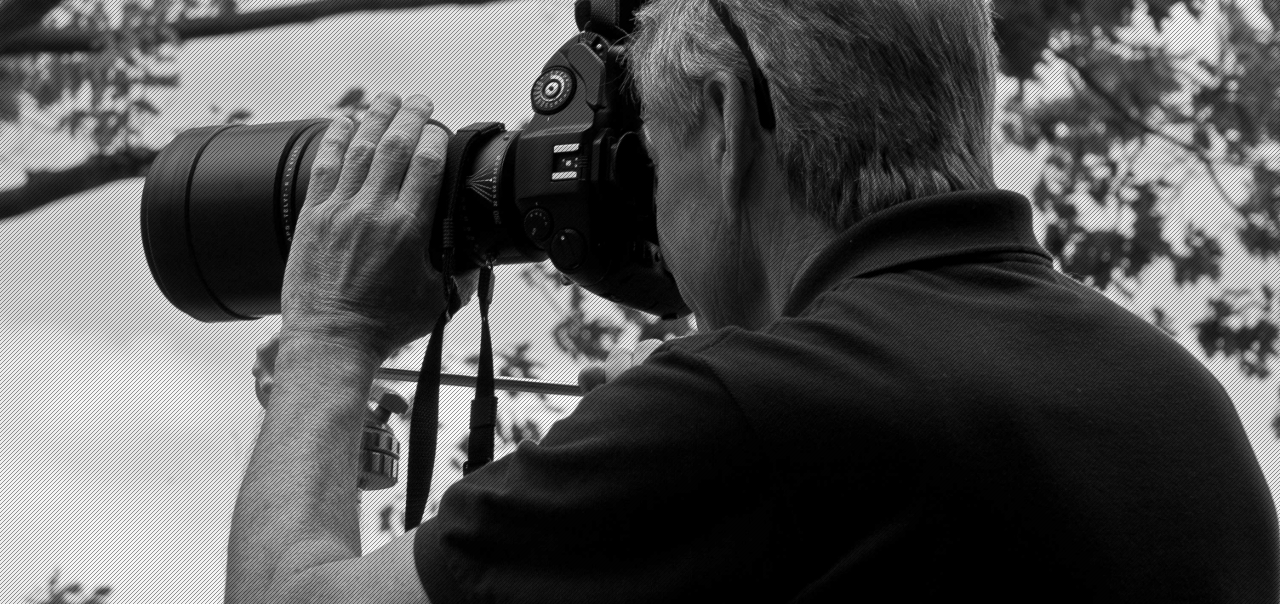
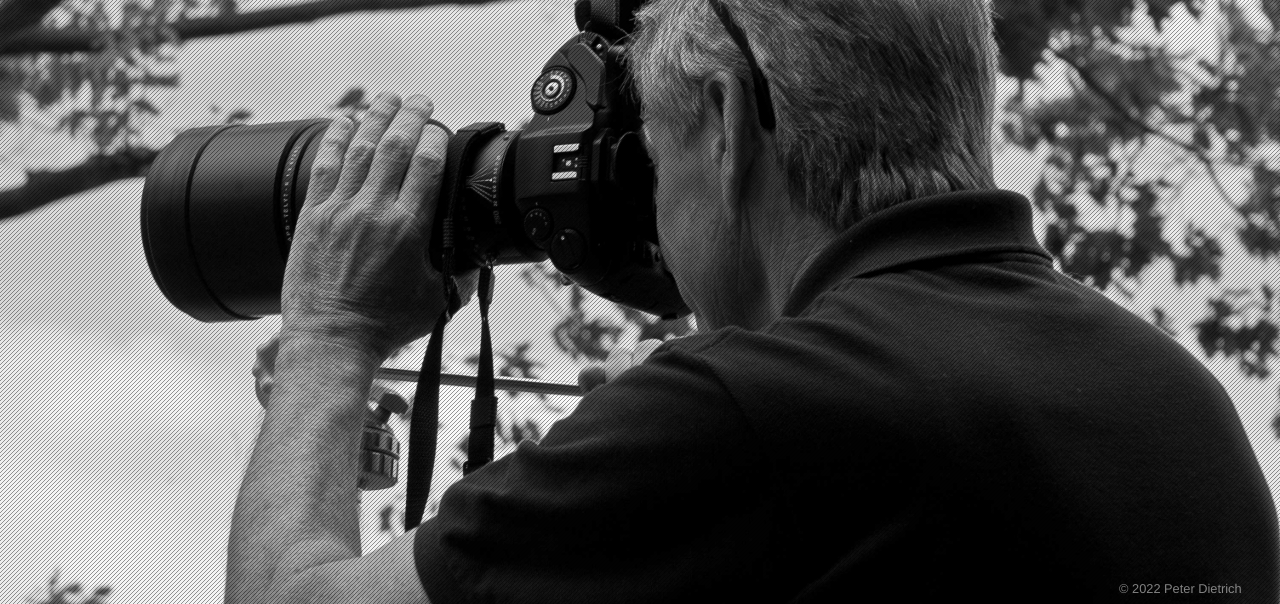
Before and after one commit to danieldietrich/peterdietrich, a plain HTML site: page index.html in a window 1280 px wide. Shown: the part 196-800 px from the top of the page. Drawn offline with Linux system fonts and the light colour scheme.

Commit message:
Added footer

```diff
--- a/index.html
+++ b/index.html
@@ -15,6 +15,12 @@
     <div id="title">
       <a class="title gradient-text" href="mailto:peterdietrich.foerdesoft@t-online.de">Peter Dietrich</a>
     </div>
+    <div id="footer">
+      &copy; 2022 Peter Dietrich
+    </div>
   </div>
+  <script>
+    document.querySelector('#footer').innerText = `© ${Date.getFullYear()} Peter Dietrich`;
+  </script>
 </body>
 </html>
--- a/style.css
+++ b/style.css
@@ -40,3 +40,12 @@ html {
   .title:hover {
     cursor: pointer;
   }
+  #footer {
+    position: fixed;
+    bottom: 1%;
+    right: 3%;
+    color: white;
+    font-size: 0.8em;
+    font-weight: 100;
+    opacity: 0.5;
+  }
```
